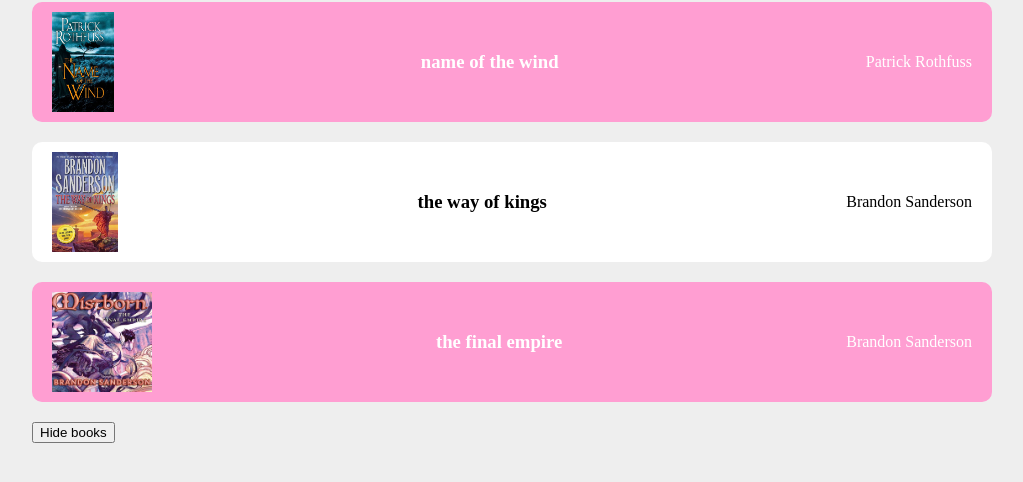
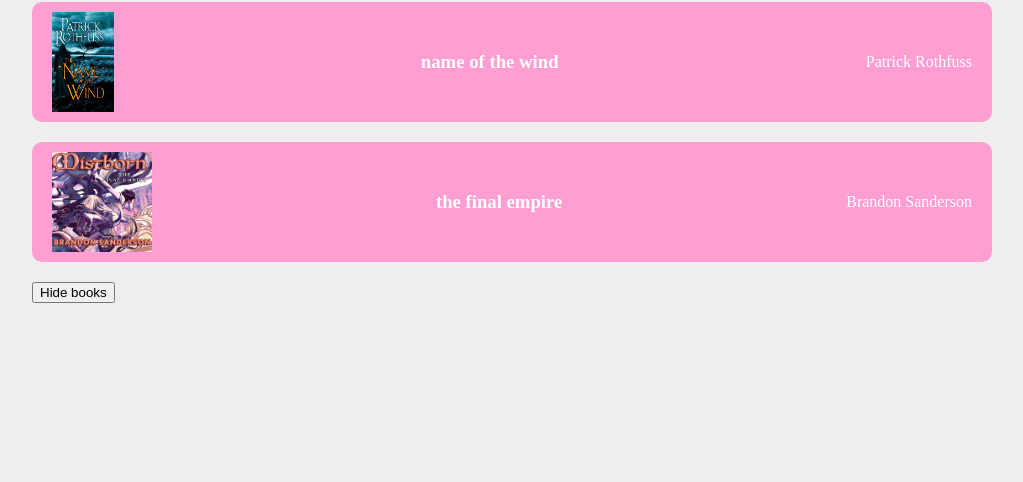
Before and after one commit to busma13/learnVue, a plain HTML site: page index.html in a window 1280 px wide. Shown: the part 78-560 px from the top of the page, without its empty margins (128-1151 px from the left). Drawn offline with nearby package versions, Linux system fonts and the light colour scheme.

Commit message:
computed properties

```diff
--- a/app.js
+++ b/app.js
@@ -54,6 +54,11 @@ const app = Vue.createApp({
     //   this.title = title;
     // },
   },
+  computed: {
+    filteredBooks() {
+      return this.books.filter((book) => book.isFav);
+    },
+  },
 });
 
 app.mount("#app");
--- a/index.html
+++ b/index.html
@@ -59,7 +59,7 @@
     <!-- <a v-bind:href="url">best website ever</a> -->
     <div v-if="showBooks">
       <ul>
-        <li v-for="book in books" :class="{ fav: book.isFav }" @click="toggleIsFav($event)">
+        <li v-for="book in filteredBooks" :class="{ fav: book.isFav }" @click="toggleIsFav($event)">
           <img class="book-cover" :src="book.img" :alt="book.title">
           <h3>{{ book.title }}</h3>
           <p>{{ book.author }}</p>
```
